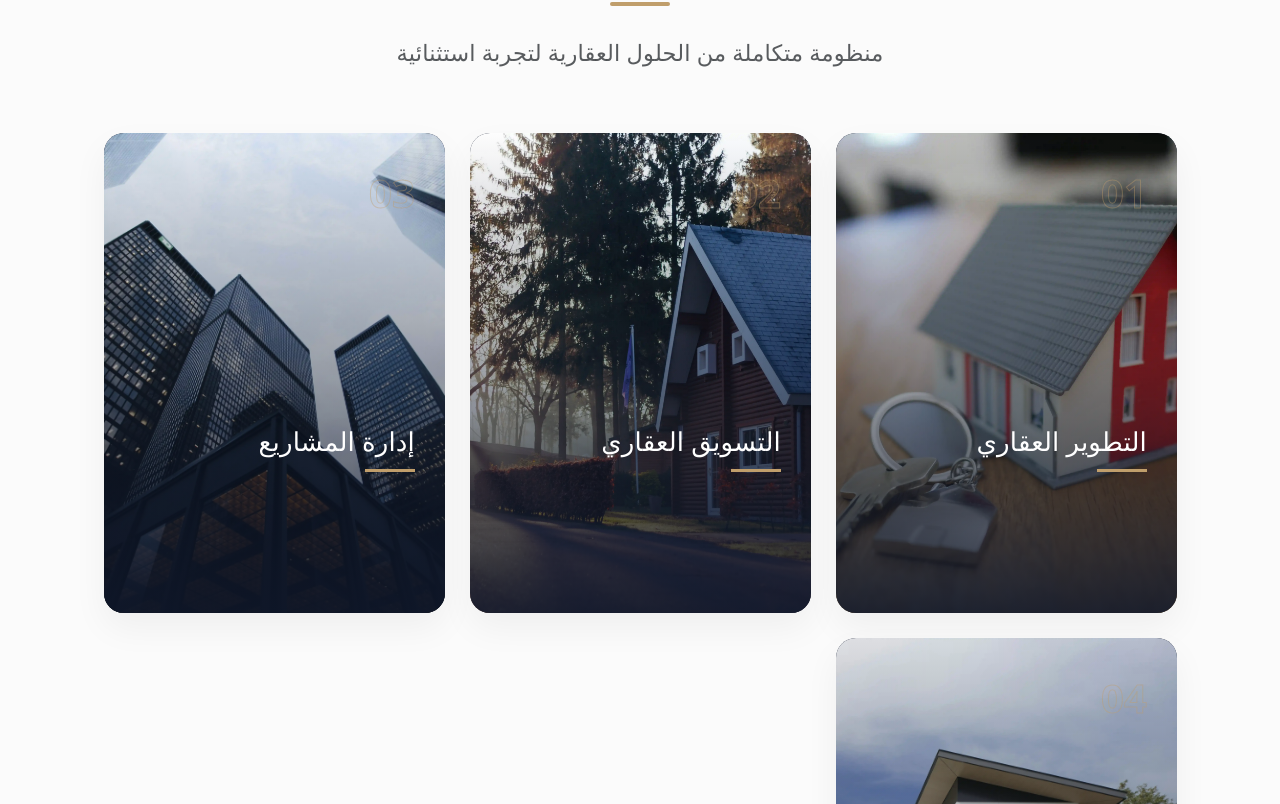
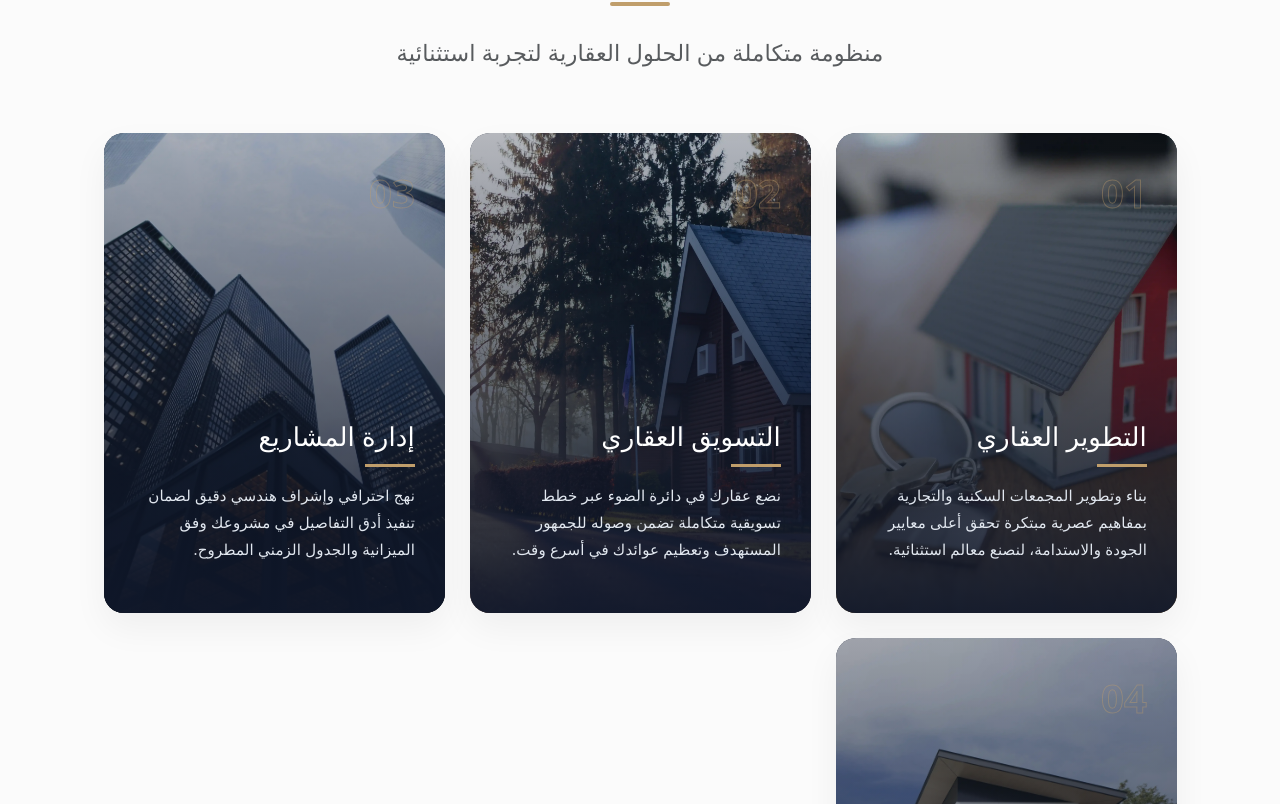
Before and after one commit to OmarEltabakh/New-Project, a React (Vite) app: page / in a window 1280 px wide. Shown: the part 2476-3280 px from the top of the page. Built offline with nearby package versions, Linux system fonts and the light colour scheme.

Commit message:
update service section

```diff
--- a/src/components/ServicesSection/ServicesSection.css
+++ b/src/components/ServicesSection/ServicesSection.css
@@ -51,9 +51,9 @@
   position: absolute;
   inset: 0;
   background: linear-gradient(to top,
-    rgba(15, 23, 42, 0.9) 0%,
-    rgba(15, 23, 42, 0.4) 50%,
-    transparent 100%);
+    rgba(15, 23, 42, 0.95) 0%,
+    rgba(15, 23, 42, 0.7) 40%,
+    rgba(15, 23, 42, 0.3) 100%);
   display: flex;
   flex-direction: column;
   justify-content: flex-end;
@@ -61,7 +61,10 @@
 }
 
 .premium-service-card:hover .service-overlay {
-  background: rgba(15, 23, 42, 0.7);
+  background: linear-gradient(to top,
+    rgba(15, 23, 42, 1) 0%,
+    rgba(15, 23, 42, 0.8) 50%,
+    rgba(15, 23, 42, 0.4) 100%);
 }
 
 .service-number {
@@ -115,15 +118,12 @@
 }
 
 .service-premium-desc-box {
-  opacity: 0;
-  visibility: hidden;
-  margin-top: 10px;
+  opacity: 1;
+  visibility: visible;
+  margin-top: 15px;
 }
 
-.premium-service-card:hover .service-premium-desc-box {
-  opacity: 1;
-  visibility: visible;
-}
+/* Removed hover visibility for description as it is now always visible */
 
 .service-premium-desc {
   color: #e2e8f0;
```
